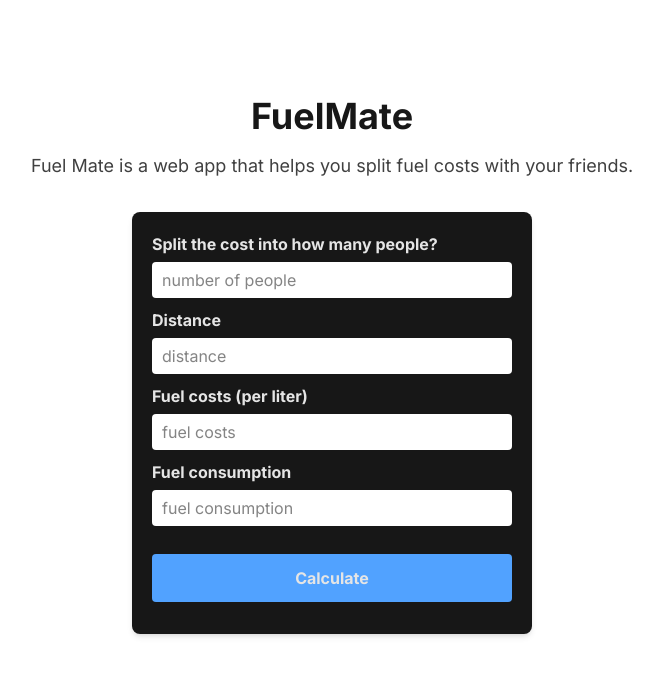
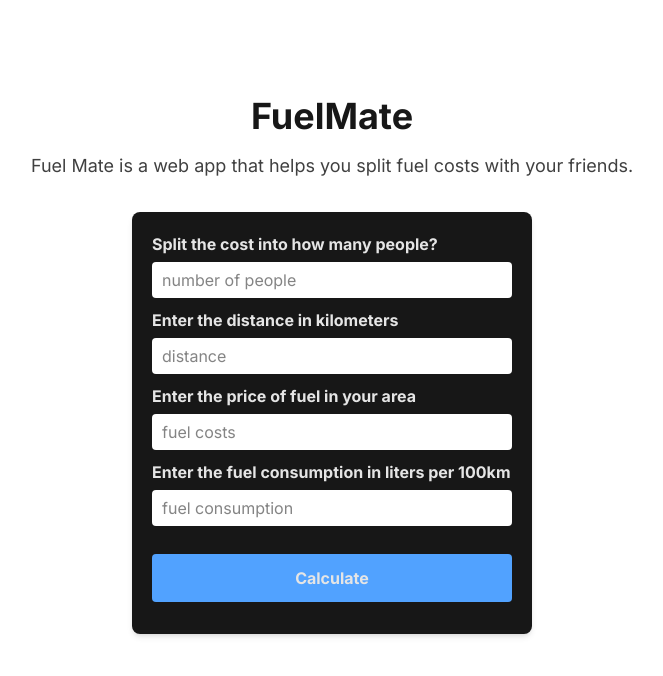
Before and after one commit to Efkey2137/fuel-mate, a Next.js app: page / in a window 1280 px wide. Shown: the top 676 px of the page, without its empty margins (308-971 px from the left). Built offline with nearby package versions, Linux system fonts and the light colour scheme.

Commit message:
Add Form component for fuel cost calculation and integrate with Homepage

```diff
--- /dev/null
+++ b/app/components/Form.tsx
@@ -0,0 +1,44 @@
+import { useState } from "react";
+import Input from "@/app/components/Input";
+import Label from "@/app/components/Label";
+
+type FormProps = {
+    onSubmitData: (data: {
+      people: number;
+      distance: number;
+      fuelPrice: number;
+      consumption: number;
+    }) => void;
+  };
+
+export default function Form({ onSubmitData }: FormProps) {
+    const [people, setPeople] = useState(0);
+    const [distance, setDistance] = useState(0);
+    const [fuelPrice, setFuelPrice] = useState(0);
+    const [consumption, setConsumption] = useState(0);
+
+    const handleSubmit = (e: React.FormEvent<HTMLFormElement>) => {
+      e.preventDefault();
+      onSubmitData({ people, distance, fuelPrice, consumption });
+    };
+
+    return (
+        <form onSubmit={handleSubmit} className="bg-neutral-900 shadow-md rounded-lg p-5 pb-8 w-full max-w-100">
+        <Label text="Split the cost into how many people?" />
+        <Input onChange={(value: string) => setPeople(+value)} placeholder="number of people" />
+
+        <Label text="Enter the distance in kilometers" />
+        <Input onChange={(value: string) => setDistance(+value)} placeholder="distance" />
+
+        <Label text="Enter the price of fuel in your area" />
+        <Input onChange={(value: string) => setFuelPrice(+value)} placeholder="fuel costs" />
+
+        <Label text="Enter the fuel consumption in liters per 100km" />
+        <Input onChange={(value: string) => setConsumption(+value)} placeholder="fuel consumption" className="mb-7" />
+
+        <button type="submit" className="w-full bg-blue-400 rounded p-3 text-m font-bold text-neutral-200 hover:cursor-pointer hover:bg-indigo-400 transistion ease duration-300">
+          Calculate
+        </button>
+      </form>
+    );
+  };
--- /dev/null
+++ b/app/components/Label.tsx
@@ -0,0 +1,17 @@
+import { useState } from "react";
+
+interface LabelProps {
+  text?: string;
+  className?: string;
+}
+
+const Label: React.FC<LabelProps> = ({ text, className }) => {
+  const [value, setValue] = useState<string>("");
+
+
+  return <h3
+  className={`text-neutral-200 font-bold mb-1.5 text-l ${className}`}
+  >{text}</h3>;
+};
+
+export default Label;
--- a/app/page.tsx
+++ b/app/page.tsx
@@ -1,6 +1,7 @@
 "use client";
-import Input from "@/app/components/Input";
+
 import { useState } from "react";
+import Form from "@/app/components/Form";
 
 
 export default function Homepage() {
@@ -19,26 +20,9 @@ export default function Homepage() {
           Fuel Mate is a web app that helps you split fuel costs with your friends.
         </p>
 
-        <div className="bg-neutral-900 shadow-md rounded-lg p-5 pb-8 w-full max-w-100">
-          <h3 className="text-neutral-200 font-bold mb-1.5 text-l">Split the cost into how many people?</h3>
-
-          <Input onChange={handleInputChange} placeholder="number of people"/>
-
-          <h3 className="text-neutral-200 font-bold mb-1.5 text-l">Distance</h3>
-
-          <Input onChange={handleInputChange} placeholder="distance"/>
-
-          <h3 className="text-neutral-200 font-bold mb-1.5 text-l">Fuel costs (per liter)</h3>
-
-          <Input onChange={handleInputChange} placeholder="fuel costs"/>
-
-          <h3 className="text-neutral-200 font-bold mb-1.5 text-l">Fuel consumption</h3>
-
-          <Input onChange={handleInputChange} placeholder="fuel consumption" className="mb-7"/>
-
-
-          <button className="w-full bg-blue-400 rounded p-3 text-m font-bold text-neutral-200 hover:cursor-pointer hover:bg-indigo-400 transistion ease duration-300">Calculate</button>
-        </div>
+        <Form onSubmitData={(data) => {
+              console.log("Dane z formularza:", data);
+        } }/>
 
 
     </div>
```
